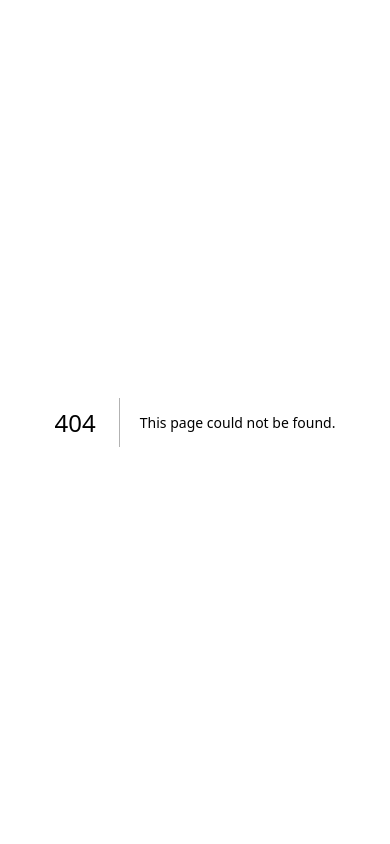
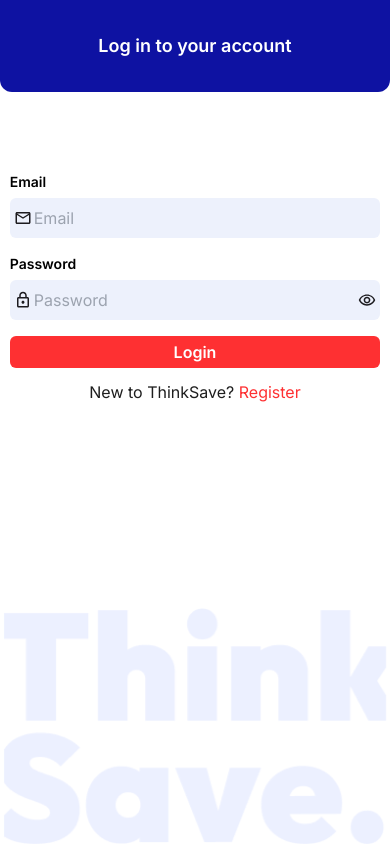
Before and after one commit to Nwachukwu-Uzor/think-save, a Next.js app: page /login in a window 390 px wide. Before the commit this address had no page. Built offline with nearby package versions, Linux system fonts and the light colour scheme.

Commit message:
Adds responsive registration page

```diff
--- a/app/auth/login/page.tsx
+++ /dev/null
@@ -1,18 +0,0 @@
-import AuthSidebar from "@/components/auth/auth-sidebar";
-import LoginForm from "@/components/auth/login-form";
-import React from "react";
-
-const Login = () => {
-  return (
-    <article className="flex flex-col items-center justify-center">
-      <div className="bg-main-blue w-full p-5 rounded-b-xl lg:hidden">
-        <h2 className="text-lg text-white font-semibold text-center">
-          Log in to your account
-        </h2>
-      </div>
-      <LoginForm />
-    </article>
-  );
-};
-
-export default Login;
--- /dev/null
+++ b/app/login/page.tsx
@@ -0,0 +1,22 @@
+import AuthLayout from "@/components/auth/auth-layout";
+import LoginForm from "@/components/auth/login-form";
+import React from "react";
+
+const Login = () => {
+  return (
+    <AuthLayout>
+      <article className="flex flex-col items-center min-h-screen">
+        <div className="bg-main-blue w-full p-8 rounded-b-xl lg:hidden">
+          <h2 className="text-lg text-white font-semibold text-center">
+            Log in to your account
+          </h2>
+        </div>
+        <div className="flex-1 pt-20 lg:pt-12 w-[95%] max-w-[400px]">
+          <LoginForm />
+        </div>
+      </article>
+    </AuthLayout>
+  );
+};
+
+export default Login;
--- a/app/auth/layout.tsx
+++ b/components/auth/auth-layout.tsx
@@ -2,14 +2,14 @@
 import Image from "next/image";
 import React from "react";
 
-const Layout = ({ children }: { children: React.ReactNode }) => {
+const AuthLayout = ({ children }: { children: React.ReactNode }) => {
   return (
     <section className="grid lg:grid-cols-8">
       <aside className="hidden lg:block lg:col-span-2">
         <AuthSidebar />
       </aside>
-      <main className="lg:col-span-6">
-        {children}
+      <main className="lg:col-span-6 min-h-screen">
+        <section>{children}</section>
         <div className="lg:hidden fixed bottom-0 left-0 right-0 px-1 -z-10">
           <Image
             src="/think-save-blue.png"
@@ -24,4 +24,4 @@
   );
 };
 
-export default Layout;
+export default AuthLayout;
--- a/components/auth/login-form.tsx
+++ b/components/auth/login-form.tsx
@@ -1,7 +1,64 @@
 import React from "react";
+import TextInput from "../shared/input";
+import {
+  MdOutlineEmail,
+  MdOutlineLock,
+  MdOutlineRemoveRedEye,
+} from "react-icons/md";
+import Link from "next/link";
+import Button from "../shared/button";
 
 const LoginForm = () => {
-  return <div>LoginForm</div>;
+  return (
+    <>
+      <form>
+        <h2 className="hidden lg:block text-xl font-bold mb-3 text-black">
+          Log in to your account
+        </h2>
+        <div className="flex flex-col gap-4 lg:gap-6">
+          <TextInput
+            label="Email"
+            placeholder="Email"
+            leftIcon={<MdOutlineEmail />}
+            id="email"
+            name="email"
+          />
+          <TextInput
+            label="Password"
+            placeholder="Password"
+            leftIcon={<MdOutlineLock />}
+            rightIcon={<MdOutlineRemoveRedEye />}
+            id="password"
+            name="password"
+          />
+          <Button color="red">Login</Button>
+        </div>
+      </form>
+      <h3 className="mt-3 lg:hidden text-black text-semibold text-center">
+        New to ThinkSave?{" "}
+        <span className="text-main-red">
+          <Link href="/register">Register</Link>
+        </span>
+      </h3>
+      <div className="mt-4 hidden lg:block">
+        <div className="flex justify-between gap-5">
+          <span className="flex-1 inline-block border-b-2 h-2 w-full border-black translate-y-[50%]"></span>
+          <span className="text-black">New to ThinkSave?</span>
+          <span className="flex-1 inline-block border-b-2 h-2 w-full border-black translate-y-[50%]"></span>
+        </div>
+        <div className="mt-4 hidden lg:block">
+          <Button color="light-red">
+            <Link href="/register">Register</Link>
+          </Button>
+          <h3 className="mt-3 text-black font-medium text-xs">
+            Copyright © 2023{" "}
+            <span className="text-main-blue">Think Finance MFB Ltd</span>. All
+            rights reserved.
+          </h3>
+        </div>
+      </div>
+    </>
+  );
 };
 
 export default LoginForm;
--- /dev/null
+++ b/components/auth/register-form.tsx
@@ -0,0 +1,7 @@
+import React from "react";
+
+const RegisterForm = () => {
+  return <div>RegisterForm</div>;
+};
+
+export default RegisterForm;
--- /dev/null
+++ b/components/shared/button.tsx
@@ -0,0 +1,23 @@
+import React, { ComponentProps } from "react";
+
+const buttonColors = {
+  red: "bg-main-red text-white active:ring active:ring-main-red",
+  "light-red":
+    "bg-main-red-accent text-main-red active:ring active:ring-main-red-accent",
+};
+
+type Props = {
+  color: keyof typeof buttonColors;
+} & ComponentProps<"button">;
+
+const Button: React.FC<Props> = ({ children, color }) => {
+  return (
+    <button
+      className={`py-1 w-full rounded-md font-semibold hover:opacity-75 duration-100 ${buttonColors[color]}`}
+    >
+      {children}
+    </button>
+  );
+};
+
+export default Button;
--- /dev/null
+++ b/components/shared/input.tsx
@@ -0,0 +1,45 @@
+import React, { ComponentProps } from "react";
+
+type Props = {
+  label?: string;
+  leftIcon?: React.ReactNode;
+  rightIcon?: React.ReactNode;
+} & ComponentProps<"input">;
+
+const TextInput: React.FC<Props> = ({
+  label,
+  id,
+  rightIcon,
+  leftIcon,
+  ...props
+}) => {
+  return (
+    <div className="flex flex-col gap-1.5">
+      {label ? (
+        <label htmlFor={id} className="font-semibold text-sm">
+          {label}
+        </label>
+      ) : null}
+      <div className="relative">
+        {leftIcon ? (
+          <span className="absolute left-1 text-lg z-20 top-[50%] -translate-y-[50%] text-[#1C1B1F]">
+            {leftIcon}
+          </span>
+        ) : null}
+        <input
+          {...props}
+          className={`relative w-full bg-input-bg py-2 px-2 focus:border-none focus:outline-none focus:ring-[0.5px] focus:ring-main-blue rounded-md duration-50 ${
+            rightIcon ? "pr-6" : ""
+          } ${leftIcon ? "pl-6" : ""}`}
+        />
+        {rightIcon ? (
+          <span className="absolute right-1 text-lg z-20 top-[50%] -translate-y-[50%] text-[#1C1B1F]">
+            {rightIcon}
+          </span>
+        ) : null}
+      </div>
+    </div>
+  );
+};
+
+export default TextInput;
--- a/tailwind.config.ts
+++ b/tailwind.config.ts
@@ -16,6 +16,9 @@
       colors: {
         "main-blue": "#0E12A2",
         "main-red": "#FE3032",
+        "main-red-accent": "#FFC8C8",
+        "input-bg": "#EDF1FC",
+        black: "#1E1E1E",
       },
     },
   },
```
Also changed, not shown: package.json (+5 -4 lines), 1 other file (tests, documents, lock files or other folders).
